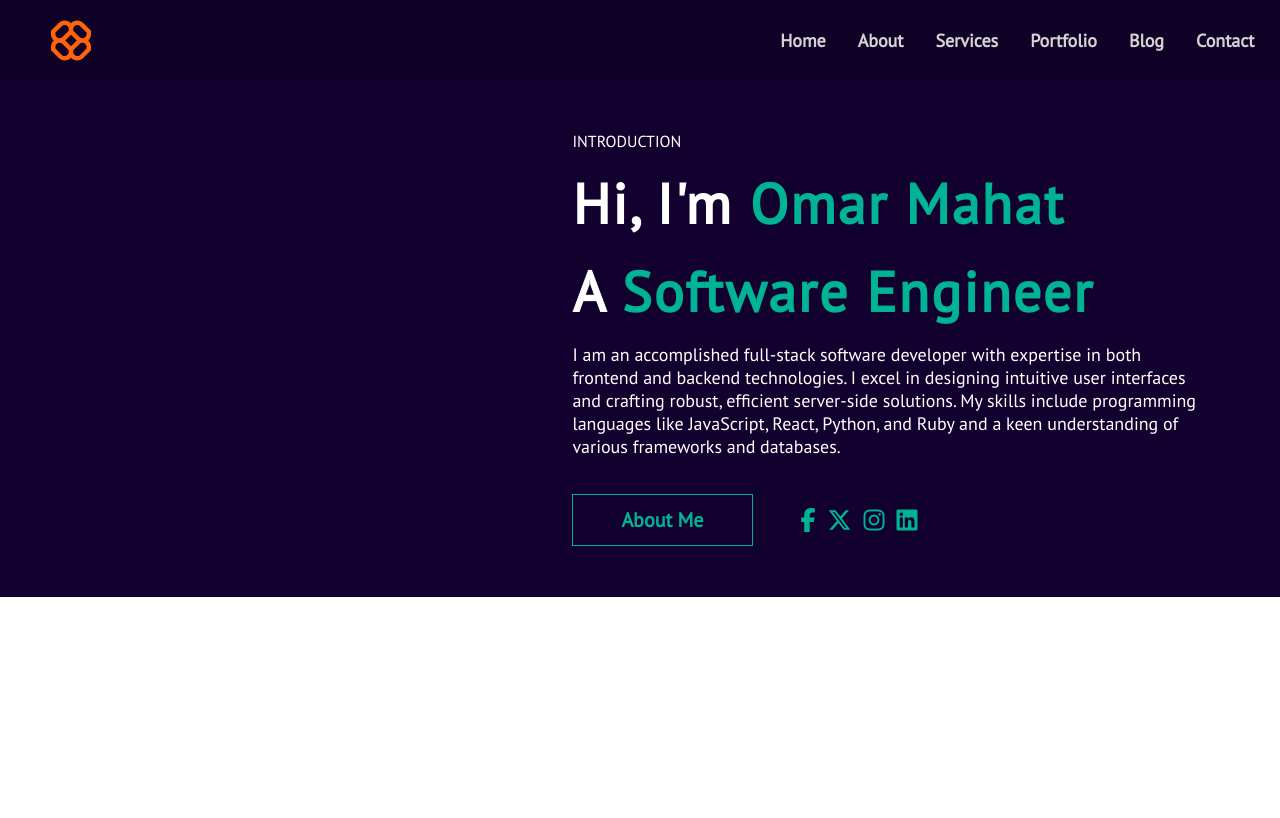
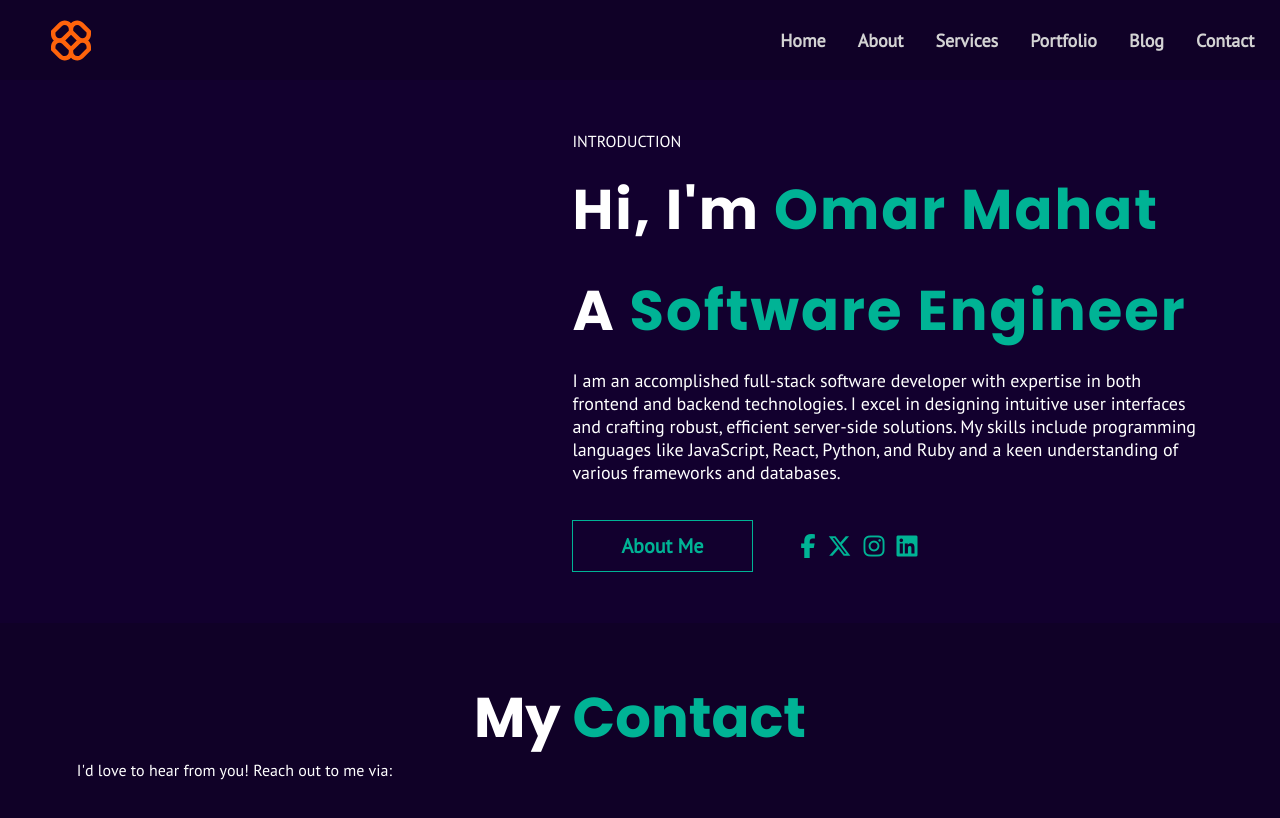
Before and after one commit to omari25/omar, a React (Create React App) app: page / in a window 1280 px wide. Shown: the top 818 px of the page. Built offline with nearby package versions, Linux system fonts and the light colour scheme.

Commit message:
Added contact component

```diff
--- a/src/components/App.js
+++ b/src/components/App.js
@@ -1,6 +1,7 @@
 import React from "react";
 import NavBar from "./NavBar";
 import Home from "./Home";
+import Contact from "./Contact";
 
 const App = () => {
 
@@ -8,6 +9,7 @@ const App = () => {
     <>
       <NavBar />
       <Home/>
+      <Contact/>
     </>
   );
 };
--- a/src/components/Contact.js
+++ b/src/components/Contact.js
@@ -2,7 +2,14 @@ import React from 'react'
 
 function Contact() {
   return (
-    <div>Contact</div>
+    <div className='contact-div'>
+      <p id='contact-h1'>My <span className='colored-name'>Contact</span></p>
+      <p>I'd love to hear from you! Reach out to me via:</p>
+      <div>
+        <div></div>
+        <div></div>
+      </div>
+    </div>
   )
 }
 
--- a/src/index.css
+++ b/src/index.css
@@ -1,4 +1,4 @@
-@import url('https://fonts.googleapis.com/css2?family=PT+Sans&display=swap');
+@import url('https://fonts.googleapis.com/css2?family=PT+Sans&family=Poppins:wght@700&display=swap');
 
 * {
     font-family: 'PT Sans', sans-serif;
@@ -98,9 +98,7 @@ html {
 }
 
 
-
-
-
+/* Home Component */
 
 .home-div{
     margin-top: 80px;
@@ -130,12 +128,14 @@ html {
 }
 
 .home-right-div h1{
+    font-family: 'Poppins', sans-serif;
     font-size: 56px;
     letter-spacing: 2px;
     margin-bottom: 16px;
 }
 
 .colored-name{
+    font-family: 'Poppins', sans-serif;
     color: #00b395;
 }
 
@@ -197,6 +197,58 @@ html {
 
 
 
+/* Contact Component */
+
+.contact-div{
+    padding: 4vw 6vw;
+    background-color: #100127;
+    color: white;
+}
+
+#contact-h1{
+    font-family: 'Poppins', sans-serif;
+    text-align: center;
+    font-size: 56px;
+}
+
+.contact-page-top-inner-div{
+    margin: 3vw 0;
+    width: 100%;
+    display: flex;
+    justify-content: space-between;
+    align-items: center;
+}
+
+.contact-page-top-div-left{
+    width: 48%;
+}
+
+.contact-page-top-div-left img{
+    width: 100%;
+}
+
+.contact-page-top-div-right{
+    width: 48%;
+}
+
+.contact-page-top-div-right-icons{
+    display: flex;
+    align-items: center;
+    margin: 30px 0;
+}
+
+.contact-page-top-div-right-icons i{
+    color: #39A126;
+    font-size: 24px;
+    padding: 24px;
+    background-color: #e9ffe5;
+    border-radius: 50%;
+    margin-right: 30px;
+}
+
+
+
+
 
 @media (max-width: 800px) {
 
```
